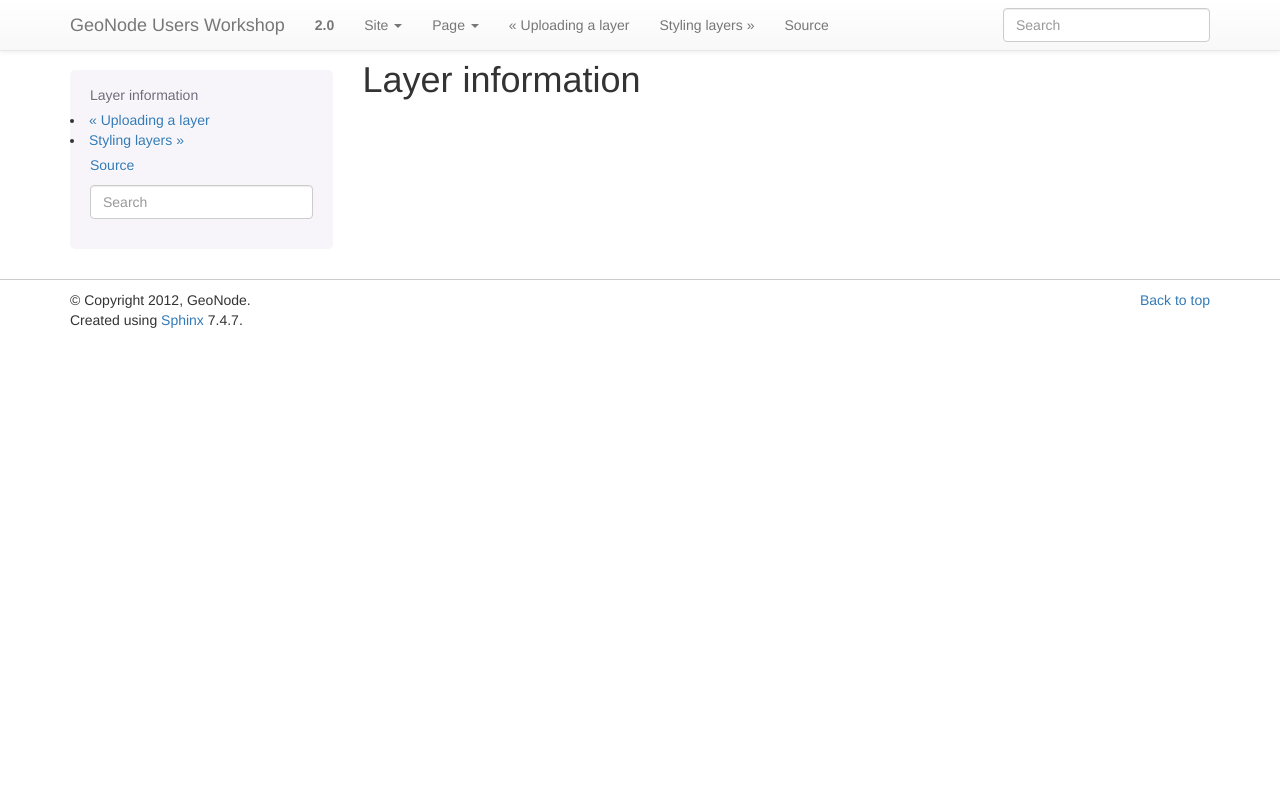
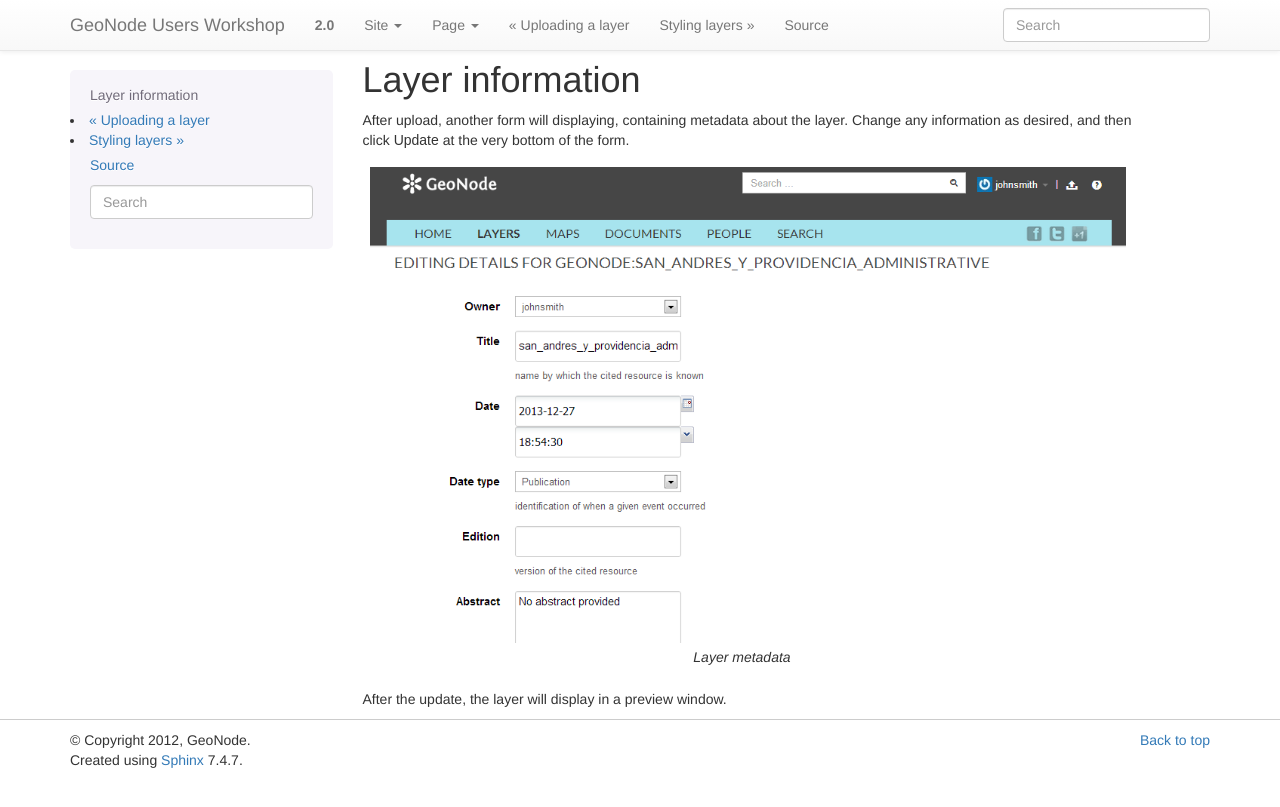
Before and after one commit to lucacasagrande/geonode-workshops, a Sphinx documentation site: the page built from user/source/layers/info.rst, in a window 1280 px wide. Shown: the top 807 px of the page. Built offline with Sphinx 7.4.7, drawn with Linux system fonts in a browser that asks for light colours.

Commit message:
A bit more on the info page

```diff
--- a/user/source/layers/info.rst
+++ b/user/source/layers/info.rst
@@ -3,14 +3,14 @@
 Layer information
 =================
 
-.. todo:: Metadata? Layer info? Both?
+After upload, another form will displaying, containing metadata about the layer. Change any information as desired, and then click :guilabel:`Update` at the very bottom of the form.
 
-.. todo::
+.. figure:: img/layermetadata.png
 
-    Lets look at the Layer Info page
+   *Layer metadata*
 
-    #. Visit the Layer Info Page.
+.. todo:: Do we care about any of this?
 
-        .. figure:: img/layerinfo.png
-            :width: 80%
-            :align: center
+After the update, the layer will display in a preview window.
+
+.. todo:: No option to edit data!
```
